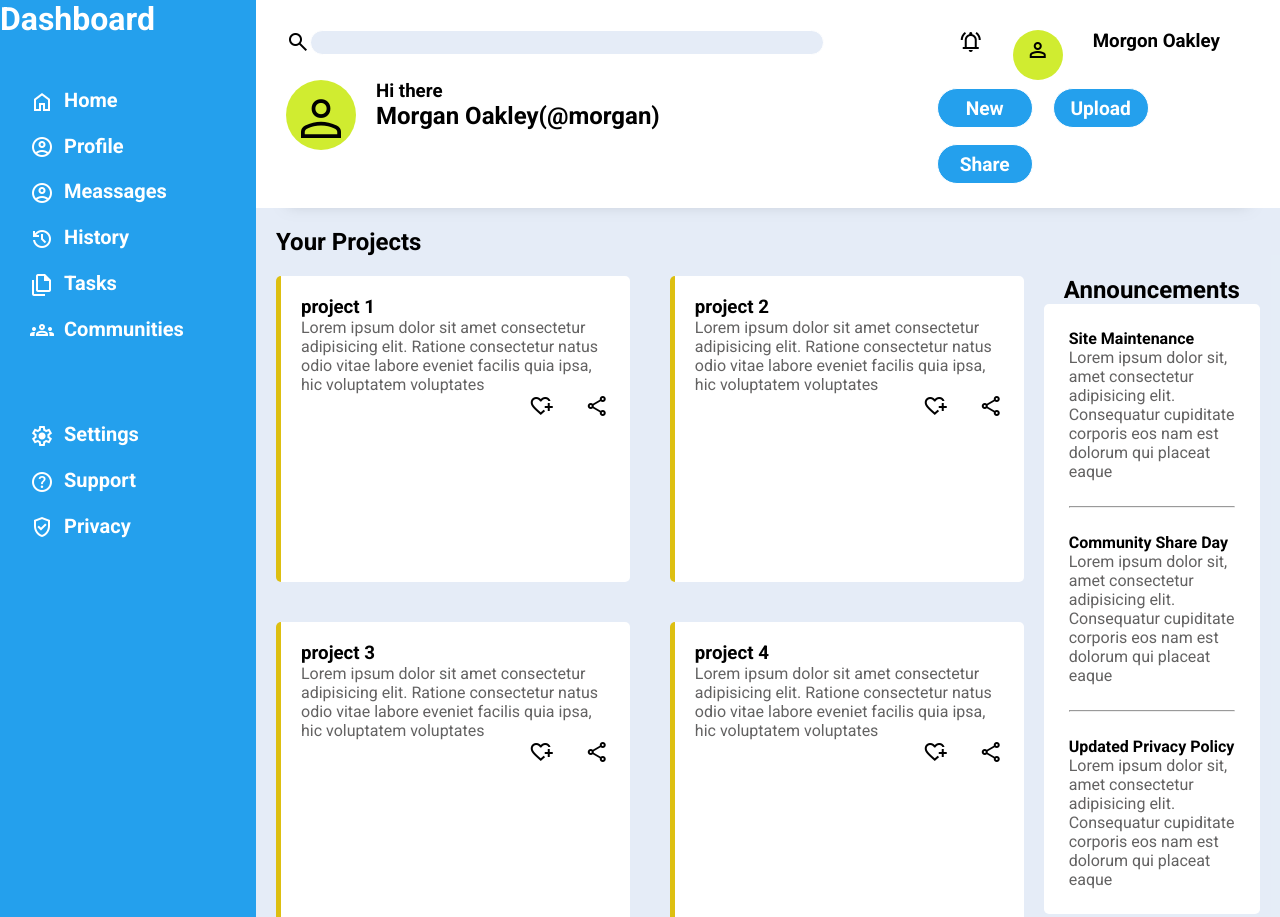
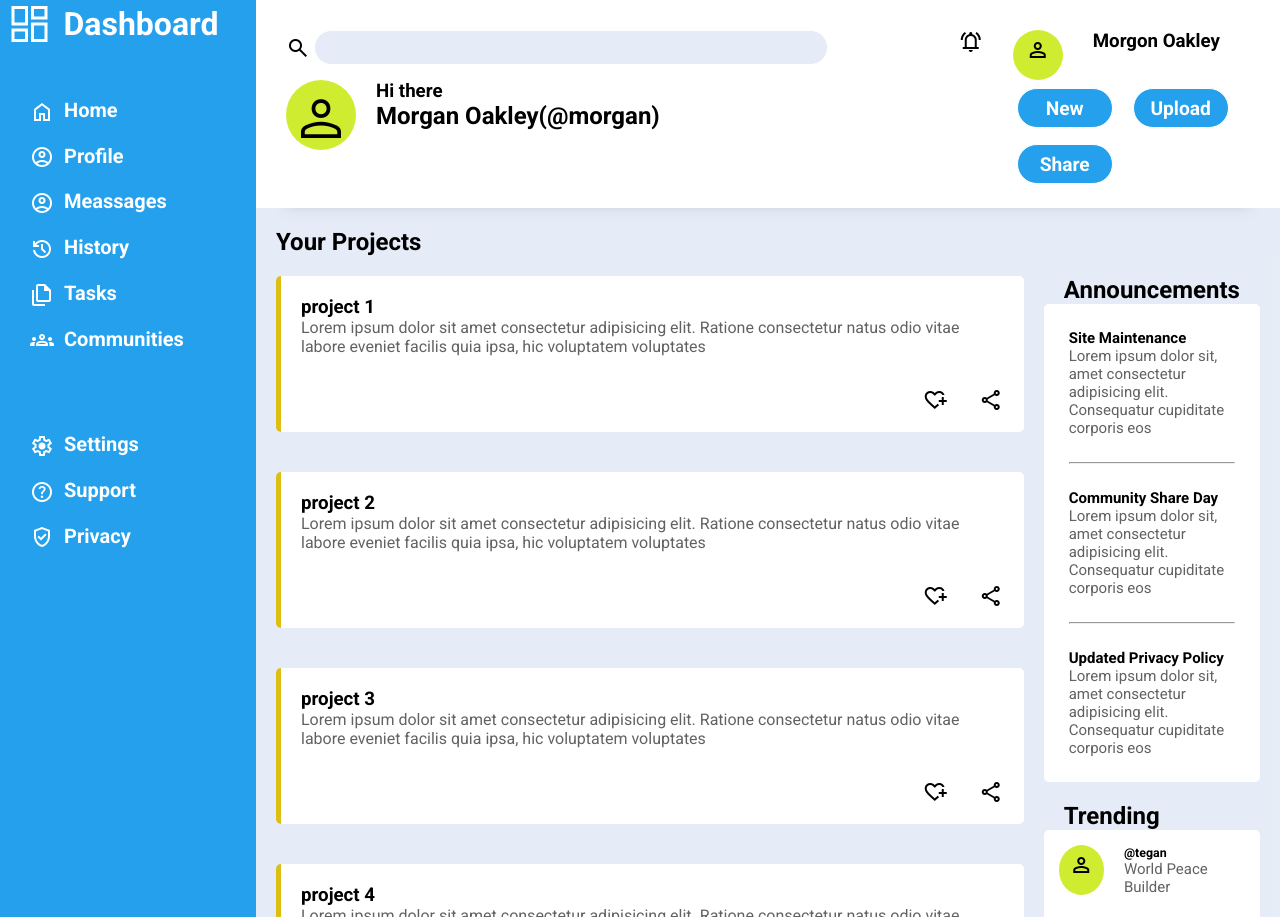
Before and after one commit to Arshx7/Admin-Dashboard, a plain HTML site: page index.html in a window 1280 px wide. Shown: the top 917 px of the page. Drawn offline with nearby package versions, Linux system fonts and the light colour scheme.

Commit message:
fix: Patch up project with minor bug fixes and code improvements

```diff
--- a/index.html
+++ b/index.html
@@ -14,7 +14,7 @@
             <div class="search">
                 <span class="material-symbols-outlined">
                     search
-                    </span>
+                </span>
                 <input type="text">
             </div>
             <div class="user-panel">
@@ -34,23 +34,23 @@
                     <h3>Hi there</h3>
                     <h2>Morgan Oakley(@morgan)</h2>
                 </div>
-
             </div>
-            <div>
+            <div class="buttons">
                 <button>New</button>
                 <button>Upload</button>
                 <button>Share</button>
             </div>
-
         </div>
 
-
-
         <div class="sidebar">
-            <h1>Dashboard</h1>
+            <div class="heading">
+                <span class="material-symbols-outlined">
+                    dashboard
+                </span>
+                <h1>Dashboard</h1>
+            </div>
             <div class="menu">
                 <ul>
-
                   <li> <span class="material-symbols-outlined ">
                     home
                     </span>Home</li>
@@ -176,29 +176,23 @@
                 <div class="notification-panel">
                     <h2 class="sub-heading">Announcements</h2>
                     <div class="announcements">
-
                         <div class="announcements-list">
                             <h4>Site Maintenance</h4>
-                            <p>Lorem ipsum dolor sit, amet consectetur adipisicing elit. Consequatur cupiditate corporis eos nam est dolorum qui placeat eaque </p>
-
+                            <p>Lorem ipsum dolor sit, amet consectetur adipisicing elit. Consequatur cupiditate corporis eos </p>
                         </div>
                         <hr>
                         <div class="announcements-list">
                             <h4>Community Share Day</h4>
-                            <p>Lorem ipsum dolor sit, amet consectetur adipisicing elit. Consequatur cupiditate corporis eos nam est dolorum qui placeat eaque </p>
-
+                            <p>Lorem ipsum dolor sit, amet consectetur adipisicing elit. Consequatur cupiditate corporis eos</p>
                         </div>
                         <hr>
                         <div class="announcements-list">
                             <h4>Updated Privacy Policy</h4>
-                            <p>Lorem ipsum dolor sit, amet consectetur adipisicing elit. Consequatur cupiditate corporis eos nam est dolorum qui placeat eaque </p>
-
+                            <p>Lorem ipsum dolor sit, amet consectetur adipisicing elit. Consequatur cupiditate corporis eos</p>
                         </div>
-
                     </div>
                     <h2>Trending</h2>
                     <div class="trending">
-
                         <div>
                             <span class="material-symbols-outlined person">
                                 person
@@ -207,7 +201,6 @@
                                 <h5>@tegan</h5>
                                 <p>World Peace Builder</p>
                             </div>
-
                         </div>
                         <div>
                             <span class="material-symbols-outlined person">
@@ -217,7 +210,6 @@
                                 <h5>@morgan</h5>
                                 <p>Super Cool Project</p>
                             </div>
-
                         </div>
                         <div>
                             <span class="material-symbols-outlined person">
@@ -227,7 +219,6 @@
                                 <h5>@kendall</h5>
                                 <p>Life Changing App</p>
                             </div>
-
                         </div>
                         <div>
                             <span class="material-symbols-outlined person">
@@ -237,13 +228,9 @@
                                 <h5>@alex</h5>
                                 <p>No Traffic Maker</p>
                             </div>
-
                         </div>
-
                     </div>
                 </div>
-
-
         </div>
     </div>
 </body>
--- a/styles.css
+++ b/styles.css
@@ -13,7 +13,8 @@
 .container {
     display: grid;
     grid-template-columns: 16rem 3fr;
-    grid-template-rows:13rem  3fr ;
+    grid-template-rows:13rem  2fr ;
+
 }
 
 .header {
@@ -21,22 +22,22 @@
     display: grid;
     grid-template-columns: 2fr 1fr;
     grid-template-rows: 1fr 1fr;
+}
 
-}
 .sidebar {
     grid-row: 1/3;
+}
 
-
-}
 .sidebar .menu {
     padding: 30px;
     font-size: 20px;
+}
 
-}
 .sidebar .user-service{
     padding: 30px;
     font-size: 20px;
 }
+
 .sidebar li{
     padding-top: 20px;
 }
@@ -45,49 +46,45 @@
     grid-row: 2/3;
     display: grid;
     grid-template-columns: 2fr 0.6fr;
+}
 
-
-
-}
 .main-content-container .your-project{
     grid-column: 1/2;
-
     display: grid;
-    grid-template-columns: repeat(auto-fit, minmax(350px, 1fr));
-
+    grid-template-columns: repeat(auto-fit, minmax(450px, 1fr));
 }
 
 .main-content-container .notification-panel{
     grid-column: 2/3;
-
 }
-
 
 .header {
     box-shadow: 0px 29px 14px -32px rgba(0,0,0,0.45);
     padding: 30px;
 }
-.search {
-    display: flex;
+
+.search span{
+    vertical-align: middle;
 }
 
 .search input{
     width: 80%;
     background-color: rgba(216, 227, 243, 0.658);
-    height: 25px;
+    height: 35px;
     border: 1px solid white;
     border-radius: 20px;
 }
 
 .header .user-panel {
     display: grid;
-
     justify-content: space-evenly;
     grid-auto-flow: column;
 }
+
 .header .profile{
     display: flex;
 }
+
 .person {
     background-color: rgb(208, 236, 48);
     width: 50px;
@@ -97,6 +94,7 @@
     text-align: center;
     padding-top: 8px;
 }
+
 .profile .person{
     background-color: rgb(208, 236, 48);
     width: 70px;
@@ -105,6 +103,10 @@
     font-size: 60px;
     text-align: center;
     margin-right: 20px;
+}
+
+.header .buttons {
+    margin-left: 5rem;
 }
 
 .header button{
@@ -124,32 +126,44 @@
     color: white;
     font-weight: bold;
 }
+
+.sidebar .heading{
+    display: flex;
+    justify-content: center;
+    padding-right: 2rem;
+    align-items: center;
+}
+
+.sidebar .heading span{
+    font-size: 3rem;
+}
+
 .sidebar ul{
     list-style: none;
+}
 
-
-}
 .sidebar span {
     vertical-align: middle;
     padding-right: 10px;
 }
+
 .main-content-container{
     background-color:rgba(216, 227, 243, 0.658) ;
 }
+
 .main-content-container .project{
-
     padding: 20px;
     background-color: white;
     border-radius: 5px;
     border-left: 5px solid rgb(221, 191, 17);
     margin: 20px;
+}
 
-}
 .main-content-container .items{
-    display: grid;
+    display: flex;
     justify-content: end;
-    grid-auto-flow: column;
     gap:2rem;
+    margin-top: 2rem;
 }
 
 .main-content-container h2{
@@ -160,6 +174,7 @@
     background-color: white;
     border-radius: 5px;
     margin-right: 20px;
+    font-size: 15px;
 }
 .announcements-list {
     padding: 25px;
```
